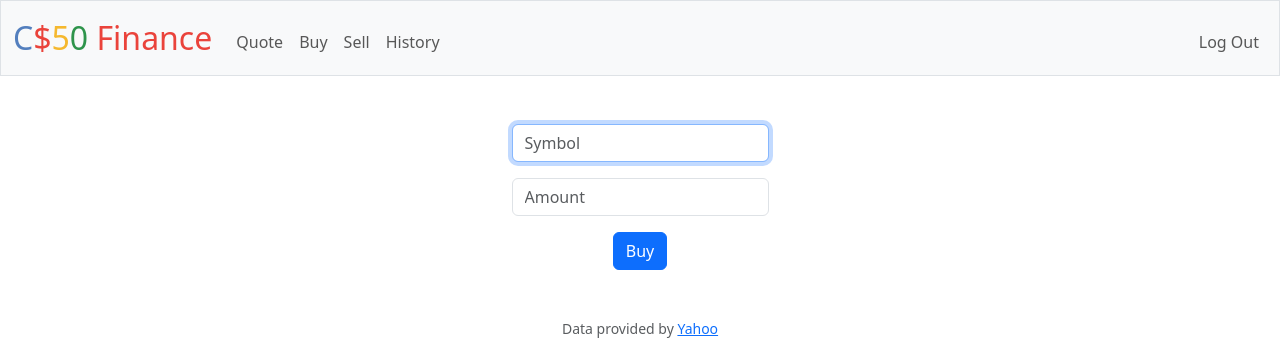
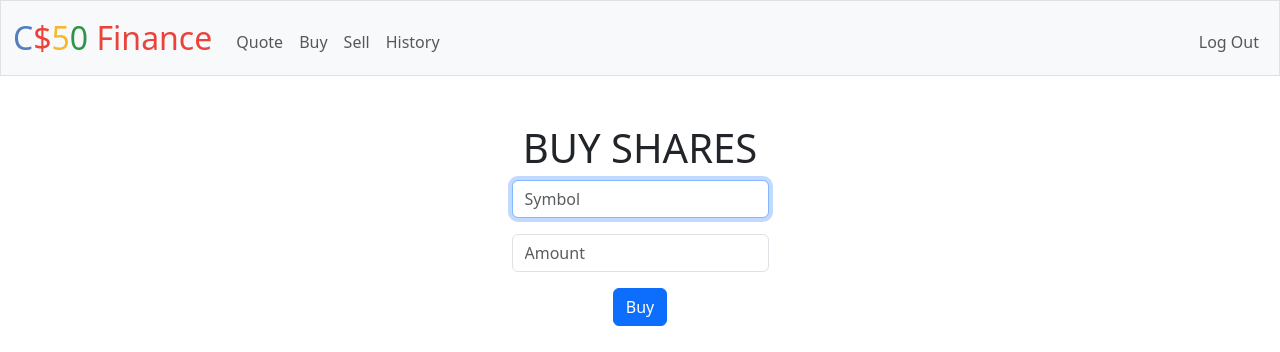
Before and after one commit to getkam/cs50x, a Flask app: page /buy in a window 1280 px wide. Shown: the top 352 px of the page. Run offline with Flask 3, Linux system fonts and the light colour scheme; a user stored in the database is signed in; some libraries are stand-ins or nearby versions.

Commit message:
Tue, Mar 5, 2024, 1:27 AM +01:00

```diff
--- a/finance/templates/buy.html
+++ b/finance/templates/buy.html
@@ -5,6 +5,7 @@
 {% endblock %}
 
 {% block main %}
+<h1>BUY SHARES</h1>
 <form action="/buy" method="post">
     <div class="mb-3">
         <input autocomplete="off" autofocus class="form-control mx-auto w-auto" name="symbol" placeholder="Symbol" type="text">
```
